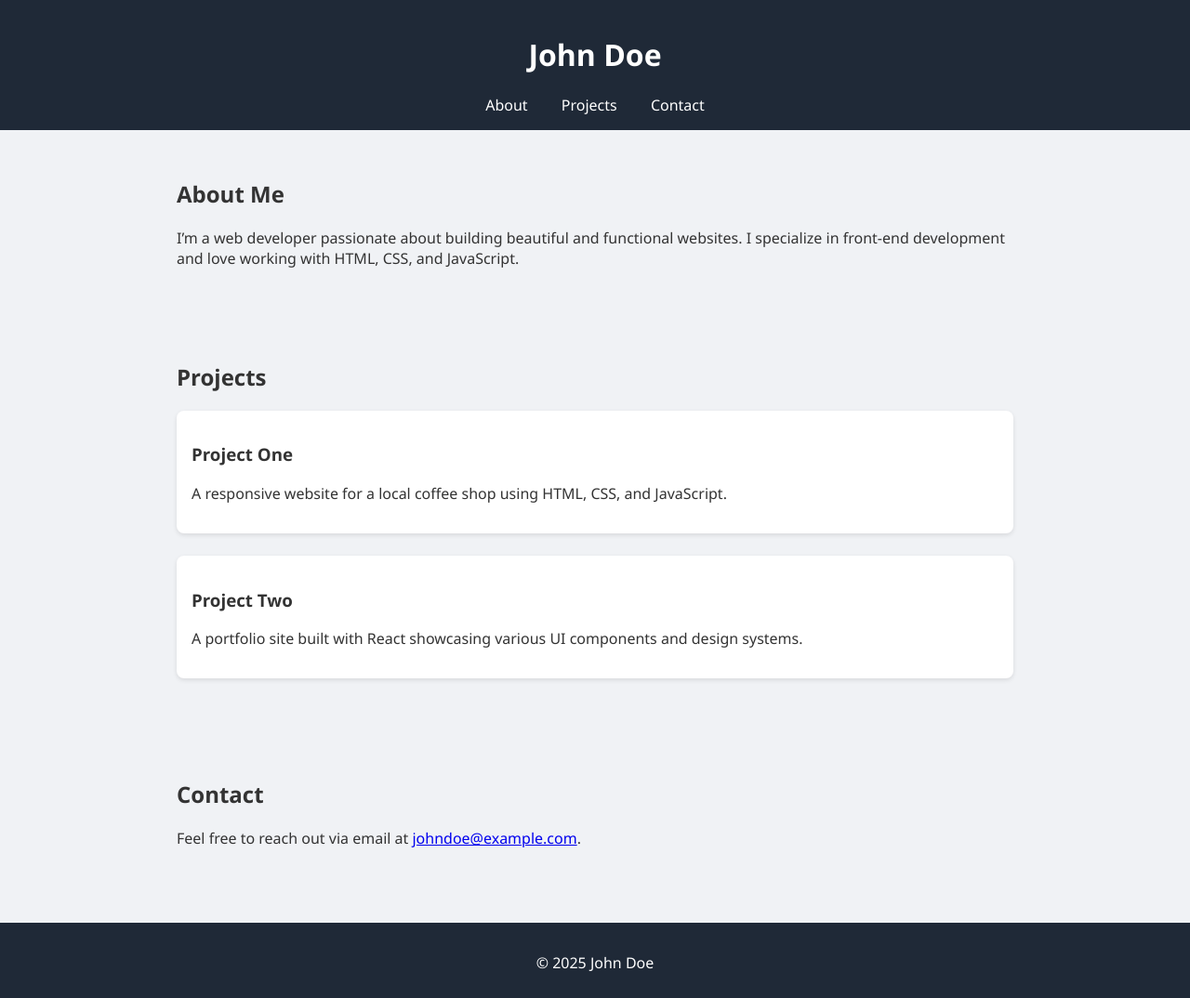
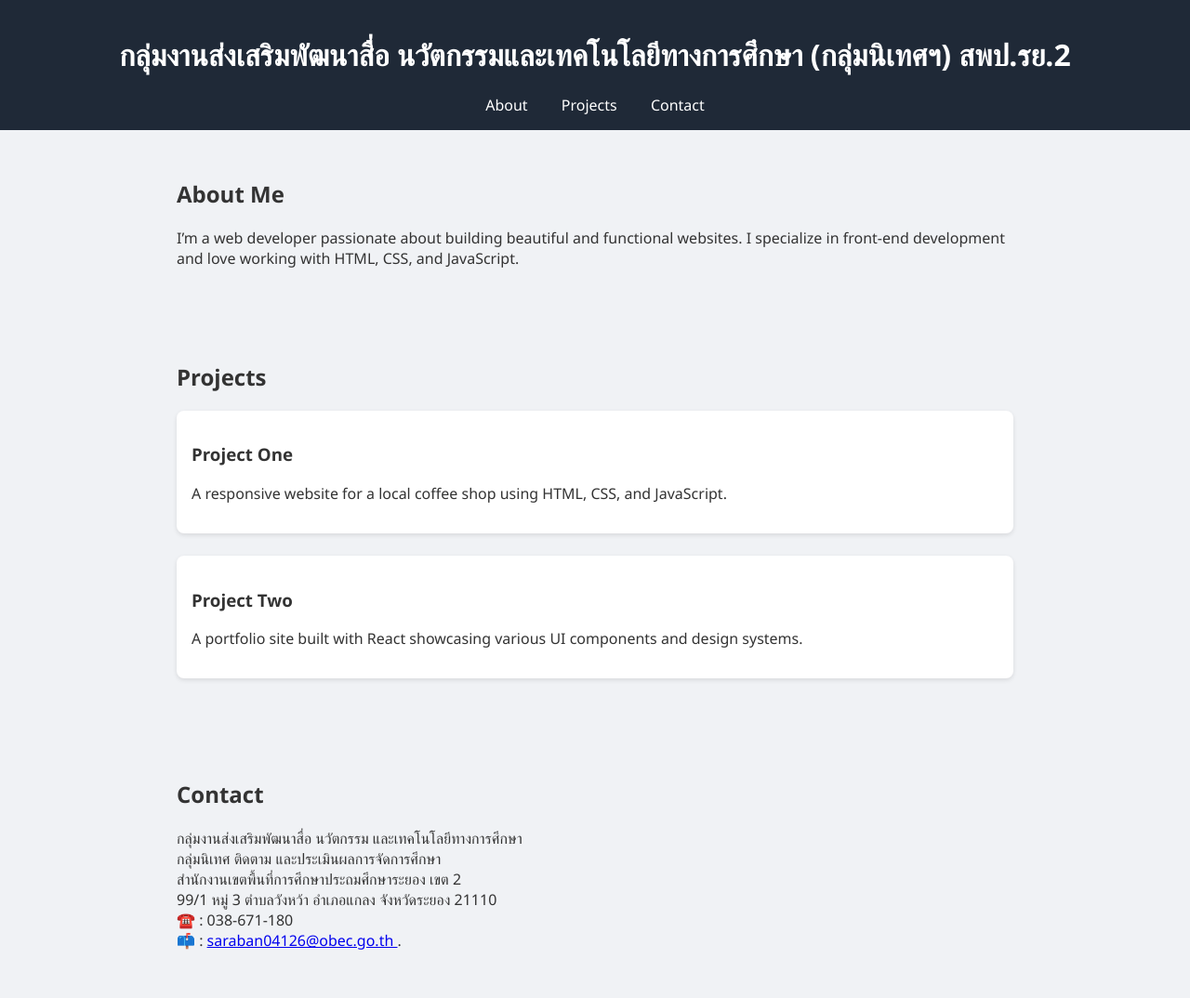
Before and after one commit to gorpor/gorpor.github.io, a plain HTML site: page index.html in a window 1280 px wide. Shown: the top 1074 px of the page at 93% size. Drawn offline with Linux system fonts and the light colour scheme.

Commit message:
Update index.html

```diff
--- a/index.html
+++ b/index.html
@@ -3,7 +3,7 @@
 <head>
   <meta charset="UTF-8" />
   <meta name="viewport" content="width=device-width, initial-scale=1.0"/>
-  <title>My Portfolio</title>
+  <title>กลุ่มงานส่งเสริมพัฒนาสื่อ นวัตกรรมและเทคโนโลยีทางการศึกษา (กลุ่มนิเทศฯ) สพป.รย.2</title>
   <style>
     body {
       font-family: 'Segoe UI', sans-serif;
@@ -52,7 +52,7 @@
 <body>
 
   <header>
-    <h1>John Doe</h1>
+    <h1>กลุ่มงานส่งเสริมพัฒนาสื่อ นวัตกรรมและเทคโนโลยีทางการศึกษา (กลุ่มนิเทศฯ) สพป.รย.2</h1>
     <nav>
       <a href="#about">About</a>
       <a href="#projects">Projects</a>
@@ -81,7 +81,13 @@
 
   <section id="contact">
     <h2>Contact</h2>
-    <p>Feel free to reach out via email at <a href="mailto:johndoe@example.com">johndoe@example.com</a>.</p>
+    <p>กลุ่มงานส่งเสริมพัฒนาสื่อ นวัตกรรม
+    และเทคโนโลยีทางการศึกษา<br>
+    กลุ่มนิเทศ ติดตาม และประเมินผลการจัดการศึกษา<br>
+    สำนักงานเขตพื้นที่การศึกษาประถมศึกษาระยอง เขต 2<br>
+    99/1 หมู่ 3 ตำบลวังหว้า อำเภอแกลง จังหวัดระยอง 21110<br>
+    ☎️ : 038-671-180<br>
+    📫 : <a href="mailto:saraban04126@obec.go.th ">saraban04126@obec.go.th </a>.</p>
   </section>
 
   <footer>
```
